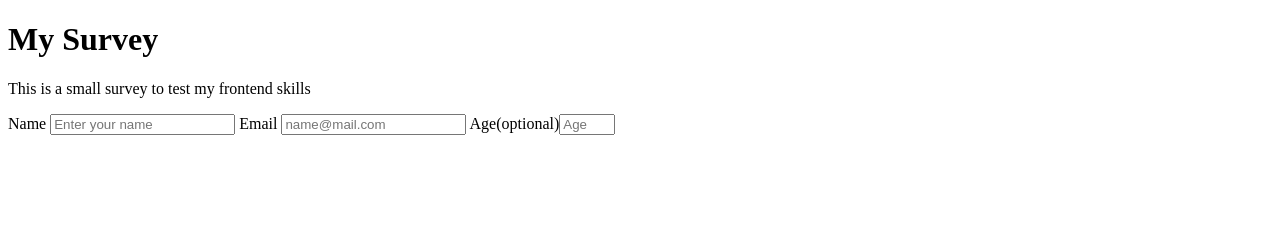
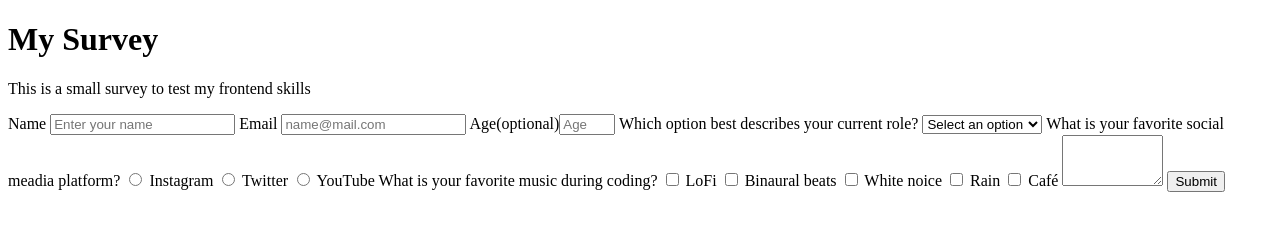
Before and after one commit to KevinChrist02/Survey-Form, a plain HTML site: page index.html in a window 1280 px wide. Drawn offline with Linux system fonts and the light colour scheme.

Commit message:
finished the foundation in html

```diff
--- a/index.html
+++ b/index.html
@@ -29,6 +29,34 @@
             max="30"
             placeholder="Age"
         /></label>
+        <label for="dropdown"
+          >Which option best describes your current role?
+          <select id="dropdown">
+            <option>Select an option</option>
+            <option>Student</option>
+            <option>Full Time Job</option>
+            <option>Prefer not to say</option>
+            <option>Other</option>
+          </select>
+        </label>
+        <label for="social-media">
+          What is your favorite social meadia platform?
+          <input type="radio" id="social-media" name="platform" /> Instagram
+          <input type="radio" id="social-media" name="platform" /> Twitter
+          <input type="radio" id="social-media" name="platform" /> YouTube
+        </label>
+        <label for="music">
+          What is your favorite music during coding?
+          <input type="checkbox" value="music" id="music" /> LoFi
+          <input type="checkbox" value="music" id="music" /> Binaural beats
+          <input type="checkbox" value="music" id="music" /> White noice
+          <input type="checkbox" value="music" id="music" /> Rain
+          <input type="checkbox" value="music" id="music" /> Café
+        </label>
+        <label for="comments">
+          <textarea name="comments" id="comments" cols="10" rows="3"></textarea>
+        </label>
+        <input type="submit" value="Submit" />
       </form>
     </div>
   </body>
```
